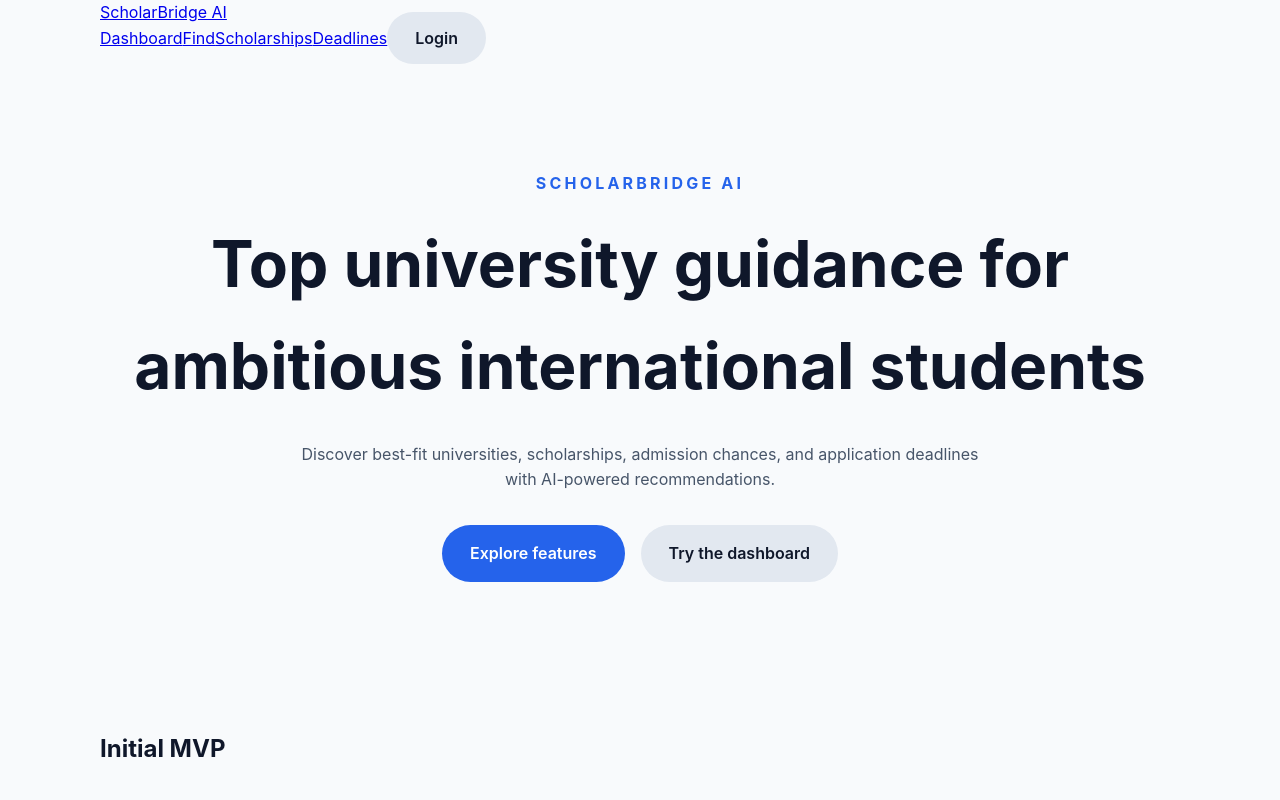
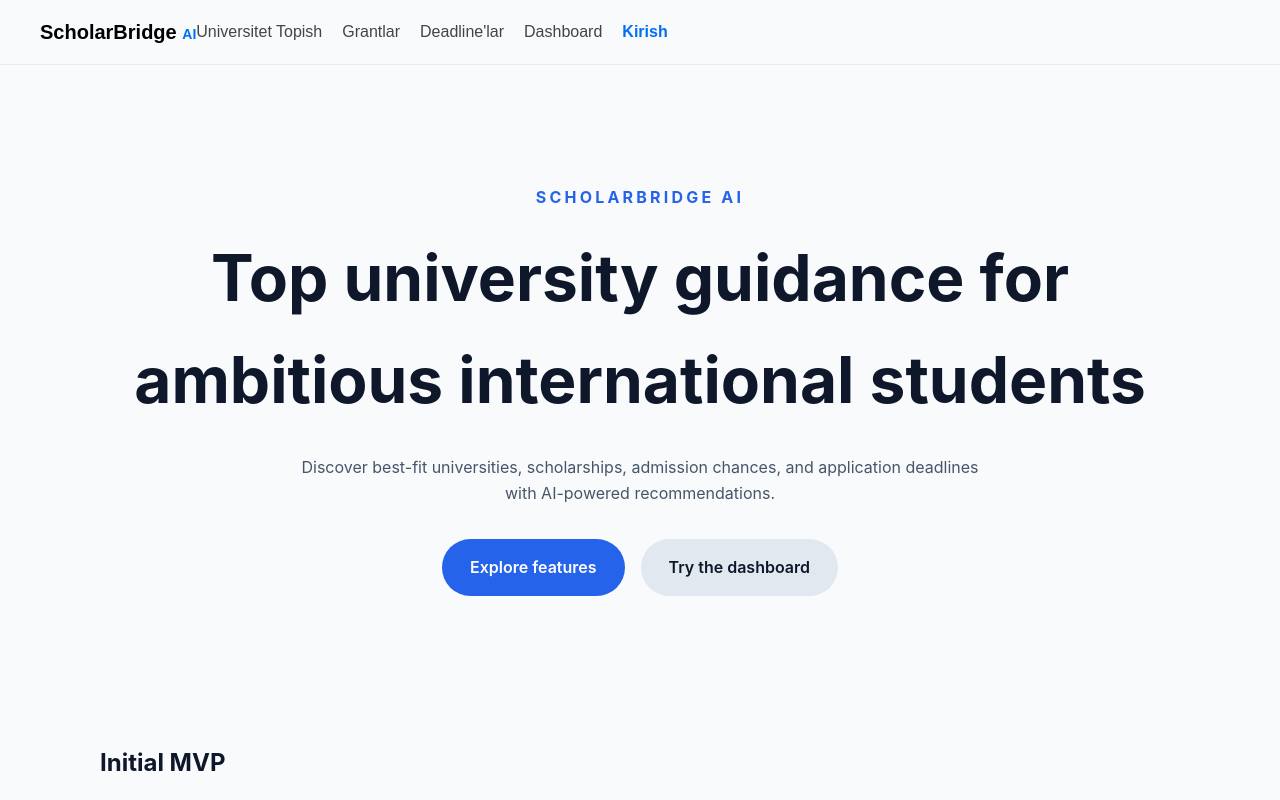
Before and after one commit to jamijomi344as-jpg/ScholarBridge, a Next.js app: page / in a window 1280 px wide. Shown: the top 800 px of the page. Built offline with nearby package versions, Linux system fonts and the light colour scheme.

Commit message:
Update Navbar.tsx

```diff
--- a/components/Navbar.tsx
+++ b/components/Navbar.tsx
@@ -1,22 +1,27 @@
-import Link from "next/link";
+import Link from 'next/link';
 
 export default function Navbar() {
   return (
-    <header className="site-header">
-      <div className="container nav-inner">
-        <Link href="/" className="brand">
-          ScholarBridge AI
+    <nav style={{
+      display: 'flex',
+      justify: 'space-between',
+      alignItems: 'center',
+      padding: '16px 40px',
+      borderBottom: '1px solid #eaeaea',
+      fontFamily: 'sans-serif'
+    }}>
+      <div style={{ fontWeight: 'bold', fontSize: '20px' }}>
+        <Link href="/" style={{ textDecoration: 'none', color: '#000' }}>
+          ScholarBridge <span style={{ color: '#0070f3', fontSize: '14px' }}>AI</span>
         </Link>
-        <nav className="nav-links">
-          <Link href="/dashboard">Dashboard</Link>
-          <Link href="/find">Find</Link>
-          <Link href="/scholarships">Scholarships</Link>
-          <Link href="/deadlines">Deadlines</Link>
-          <Link href="/login" className="button secondary small">
-            Login
-          </Link>
-        </nav>
       </div>
-    </header>
+      <div style={{ display: 'flex', gap: '20px' }}>
+        <Link href="/find" style={{ textDecoration: 'none', color: '#444' }}>Universitet Topish</Link>
+        <Link href="/scholarships" style={{ textDecoration: 'none', color: '#444' }}>Grantlar</Link>
+        <Link href="/deadlines" style={{ textDecoration: 'none', color: '#444' }}>Deadline'lar</Link>
+        <Link href="/dashboard" style={{ textDecoration: 'none', color: '#444' }}>Dashboard</Link>
+        <Link href="/login" style={{ textDecoration: 'none', color: '#0070f3', fontWeight: 'bold' }}>Kirish</Link>
+      </div>
+    </nav>
   );
 }
```
